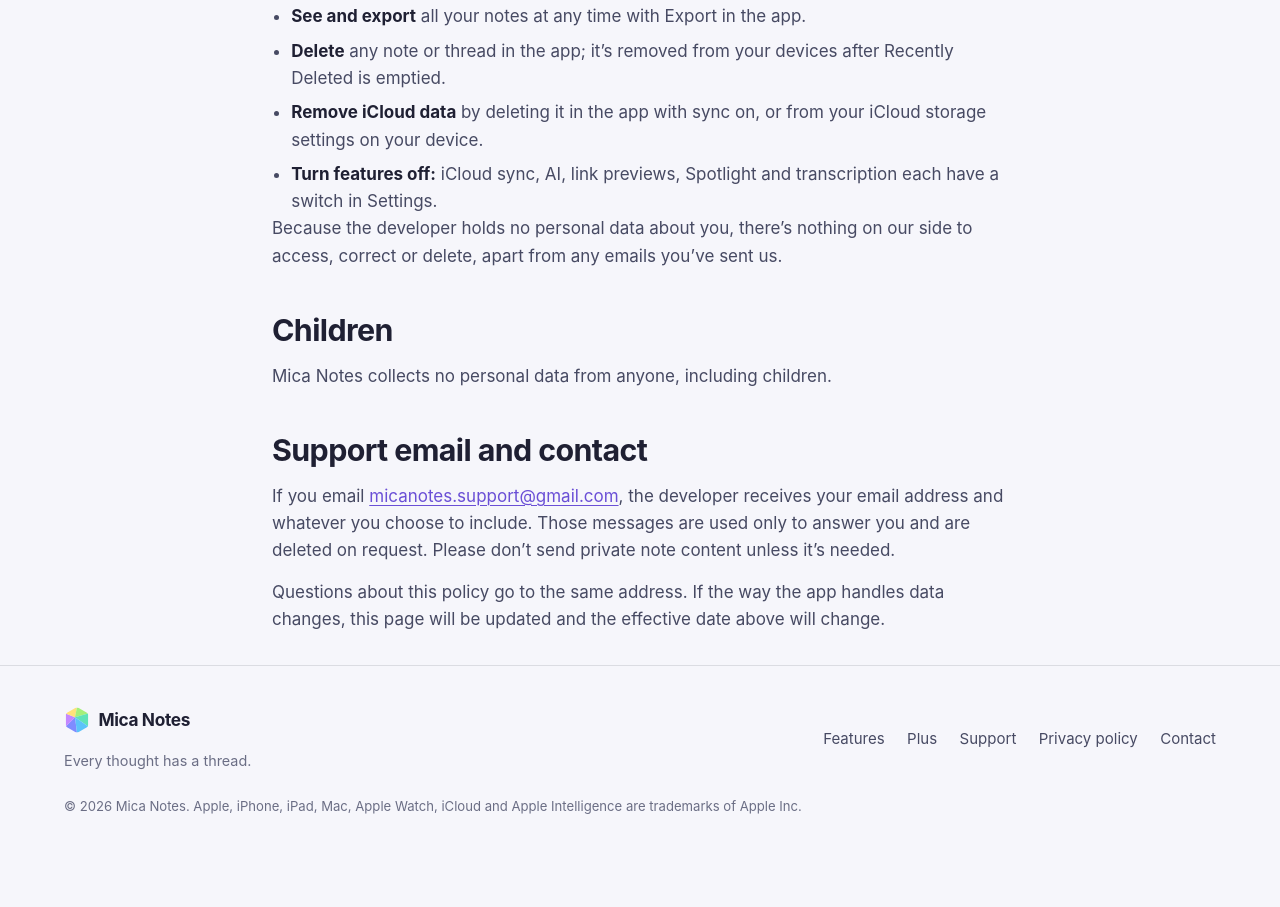
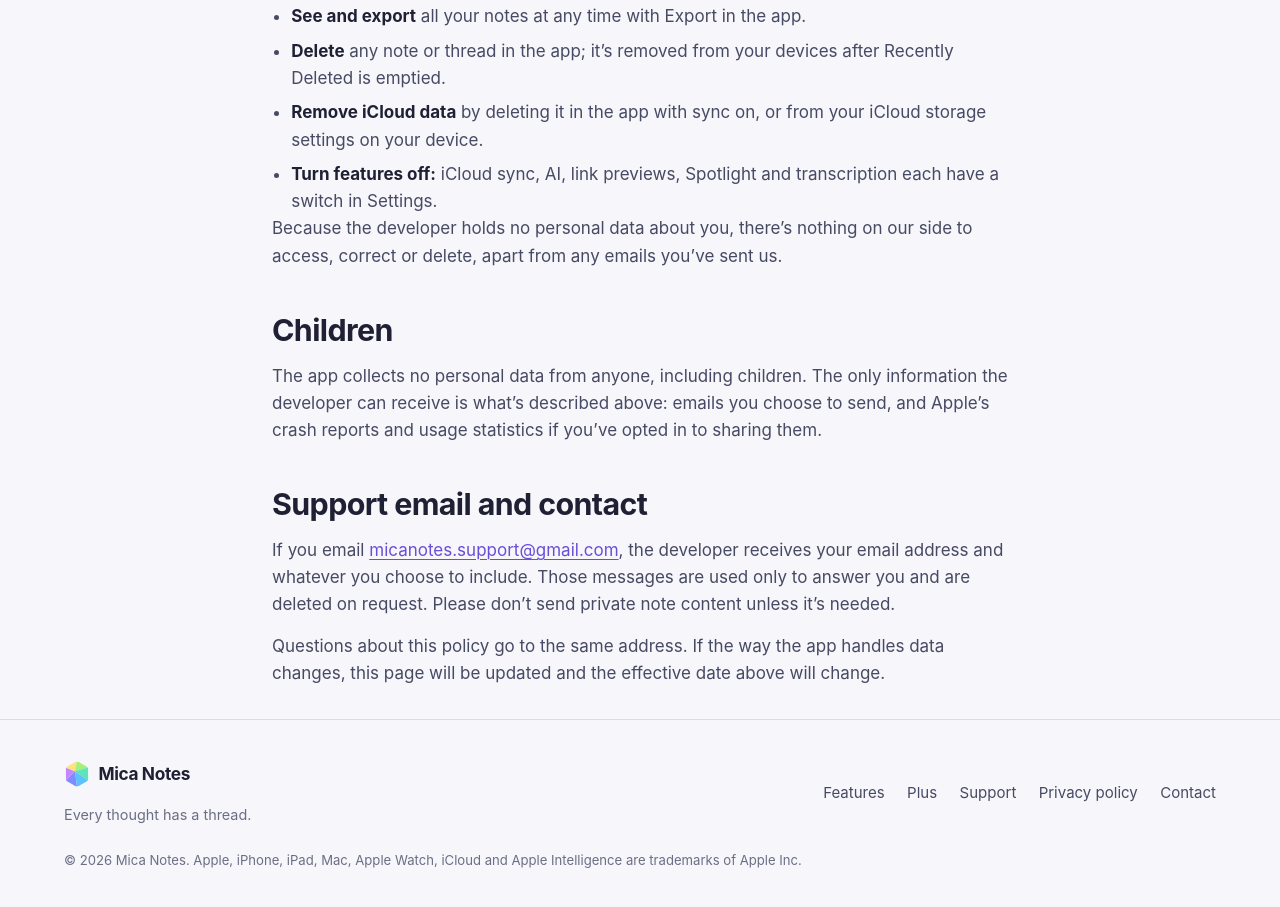
Before and after one commit to shaswat28/mica-notes, a plain HTML site: page privacy.html in a window 1280 px wide. Shown: the part 3078-3985 px from the top of the page. Before the commit the page ends 3943 px from the top, so only its background shows below. Drawn offline with Linux system fonts and the light colour scheme.

Commit message:
Update the Mica Notes website

```diff
--- a/privacy.html
+++ b/privacy.html
@@ -114,7 +114,7 @@
 
   <section class="doc-section" id="children" aria-labelledby="children-title">
     <h2 id="children-title">Children</h2>
-    <p>Mica Notes collects no personal data from anyone, including children.</p>
+    <p>The app collects no personal data from anyone, including children. The only information the developer can receive is what’s described above: emails you choose to send, and Apple’s crash reports and usage statistics if you’ve opted in to sharing them.</p>
   </section>
 
   <section class="doc-section" id="contact" aria-labelledby="contact-title">
```
Also changed, not shown: index.html (+1 -1 lines).
